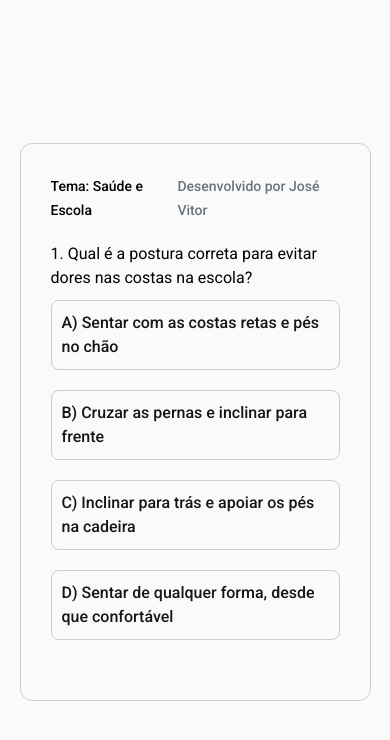
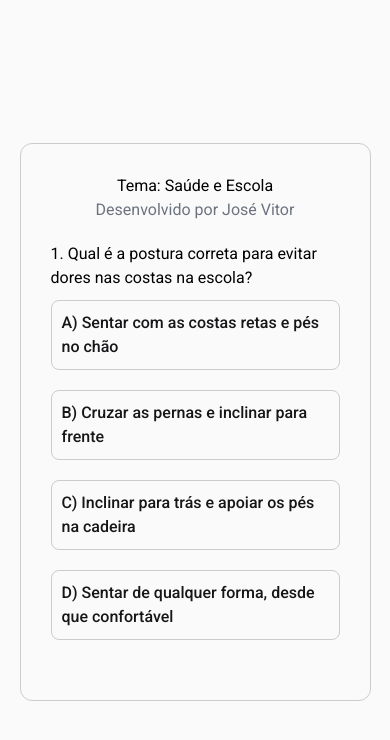
Before and after one commit to josevitor555/aquizapresentacao, a website built with Vite: page index.html in a window 390 px wide. Built offline with nearby package versions, Linux system fonts and the light colour scheme.

Commit message:
Last update: 06/12/2024

```diff
--- a/css/style.css
+++ b/css/style.css
@@ -69,7 +69,7 @@
 
 .participants-container .item {
   margin: 12px auto;
-  background: #e4e5e6;
+  background: transparent;
   border-radius: 6px;
   padding: 6px 4px;
   cursor: pointer;
@@ -85,9 +85,9 @@
 }
 
 @media (max-width: 1080px) {
-  .app span {
-    font-size: 14px;
-    font-weight: 500;
+  .parent {
+    display: flex;
+    flex-direction: column;
   }
 }
 
--- a/index.html
+++ b/index.html
@@ -13,7 +13,7 @@
   <body>
 
     <div class="app">
-      <div class="text-black w-full flex items-center justify-between">
+      <div class="parent text-black w-full flex items-center justify-between">
         <span class="text-base text-black"> Tema: Saúde e Escola </span>
         <span class="text-base text-gray-500"> Desenvolvido por José Vitor </span>
       </div>
```
